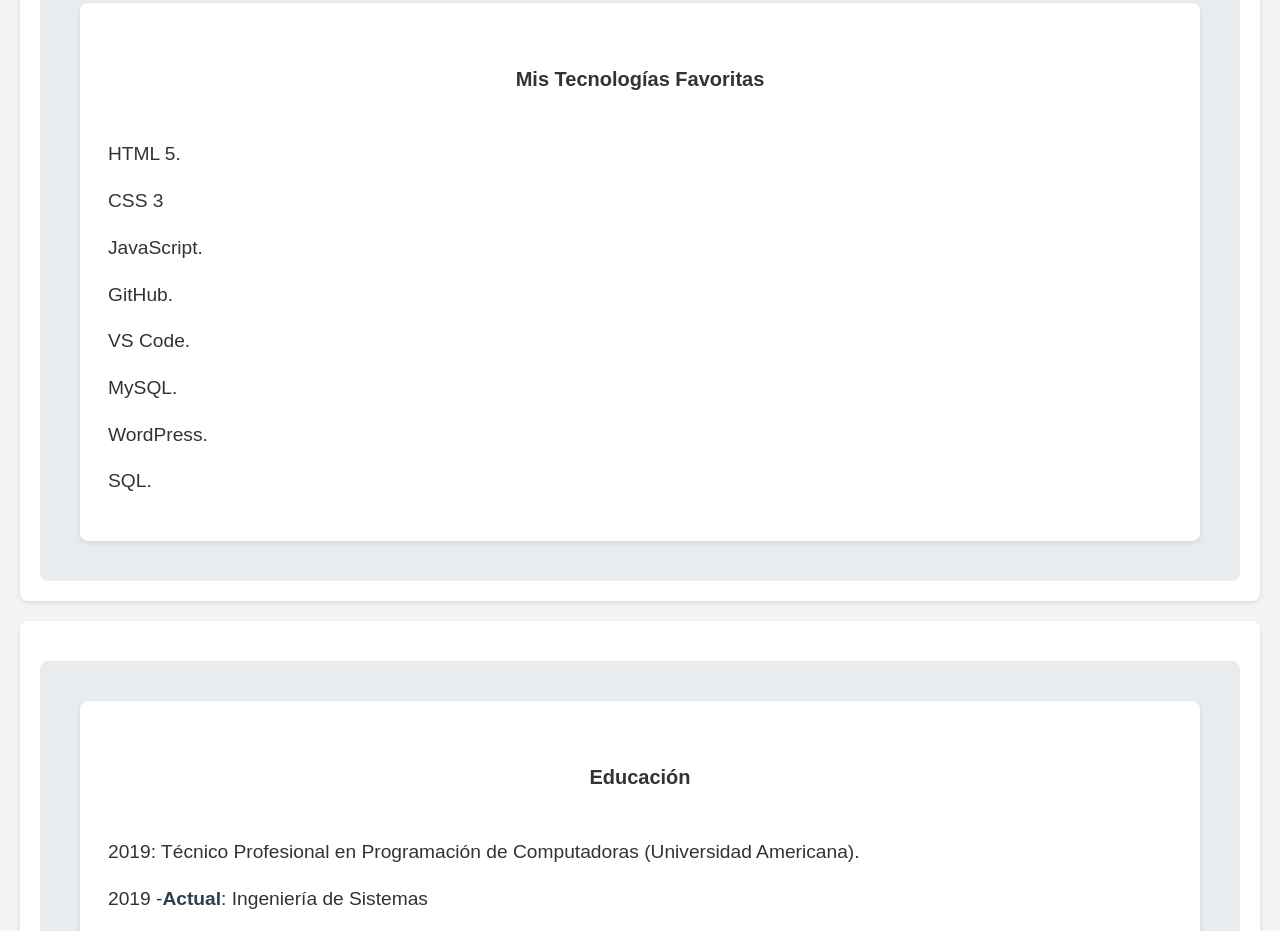
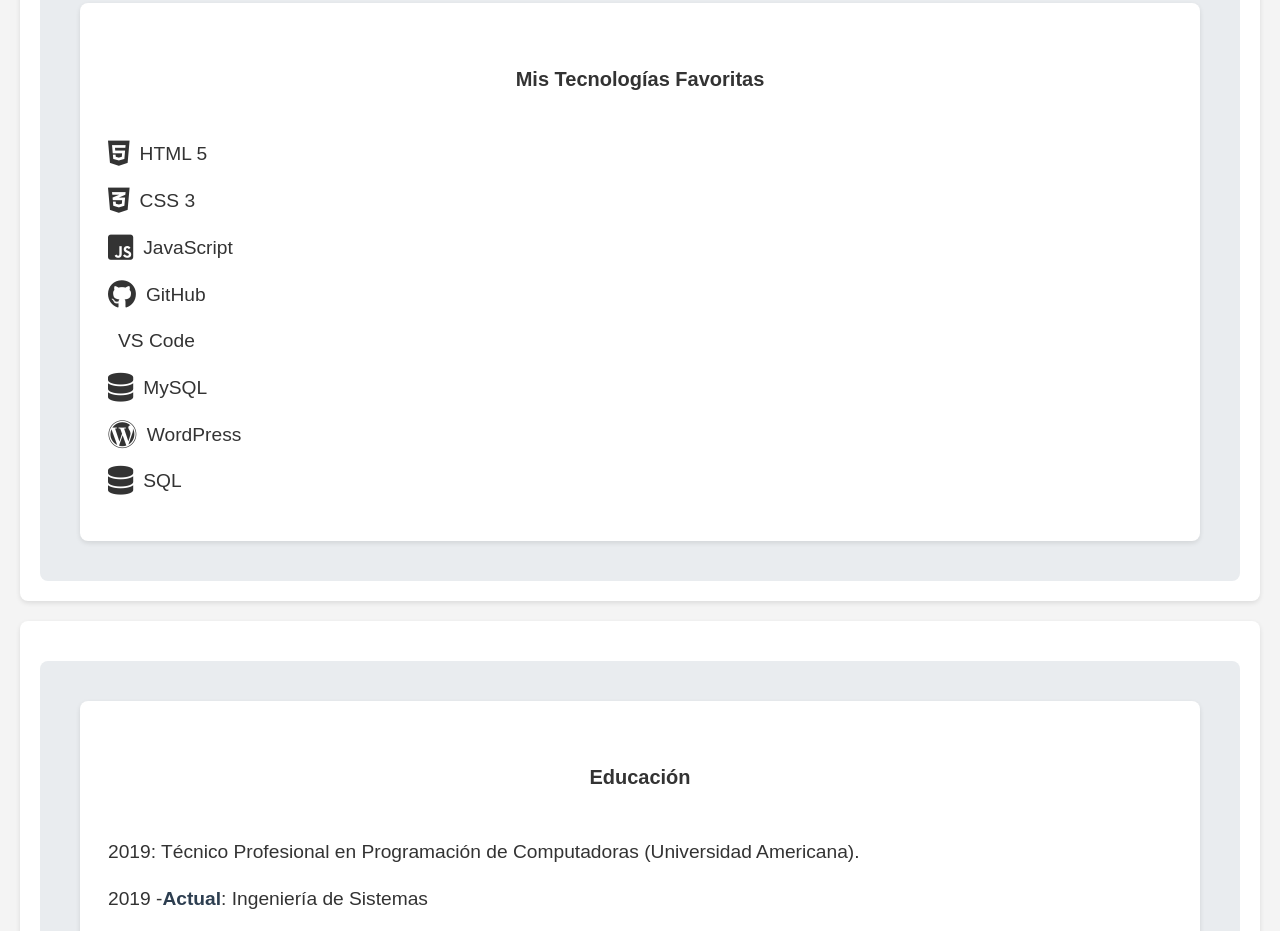
Before and after one commit to almariok21/Static-and-simple-portfolio., a plain HTML site: page index.html in a window 1280 px wide. Shown: the part 1500-2431 px from the top of the page. Drawn offline with Linux system fonts and the light colour scheme.

Commit message:
Update index.html
add icons lenguajes

```diff
--- a/index.html
+++ b/index.html
@@ -67,14 +67,14 @@
             <article>
         <header>Mis Tecnologías Favoritas</header>
         <ul>
-            <li>HTML 5.</li>
-            <li>CSS 3</li>
-            <li>JavaScript.</li>
-            <li>GitHub.</li>
-            <li>VS Code.</li>
-            <li>MySQL.</li>
-            <li>WordPress.</li>
-            <li>SQL.</li>
+            <li><i class="fab fa-html5"></i>HTML 5</li>
+            <li><i class="fab fa-css3-alt"></i>CSS 3</li>
+            <li><i class="fab fa-js-square"></i>JavaScript</li>
+            <li><i class="fab fa-github"></i>GitHub</li>
+            <li><i class="fab fa-visual-studio-code"></i>VS Code</li>
+            <li><i class="fas fa-database"></i>MySQL</li>
+            <li><i class="fab fa-wordpress"></i>WordPress</li>
+            <li><i class="fas fa-database"></i>SQL</li>
         </ul>
     </article>
     </aside>
```
